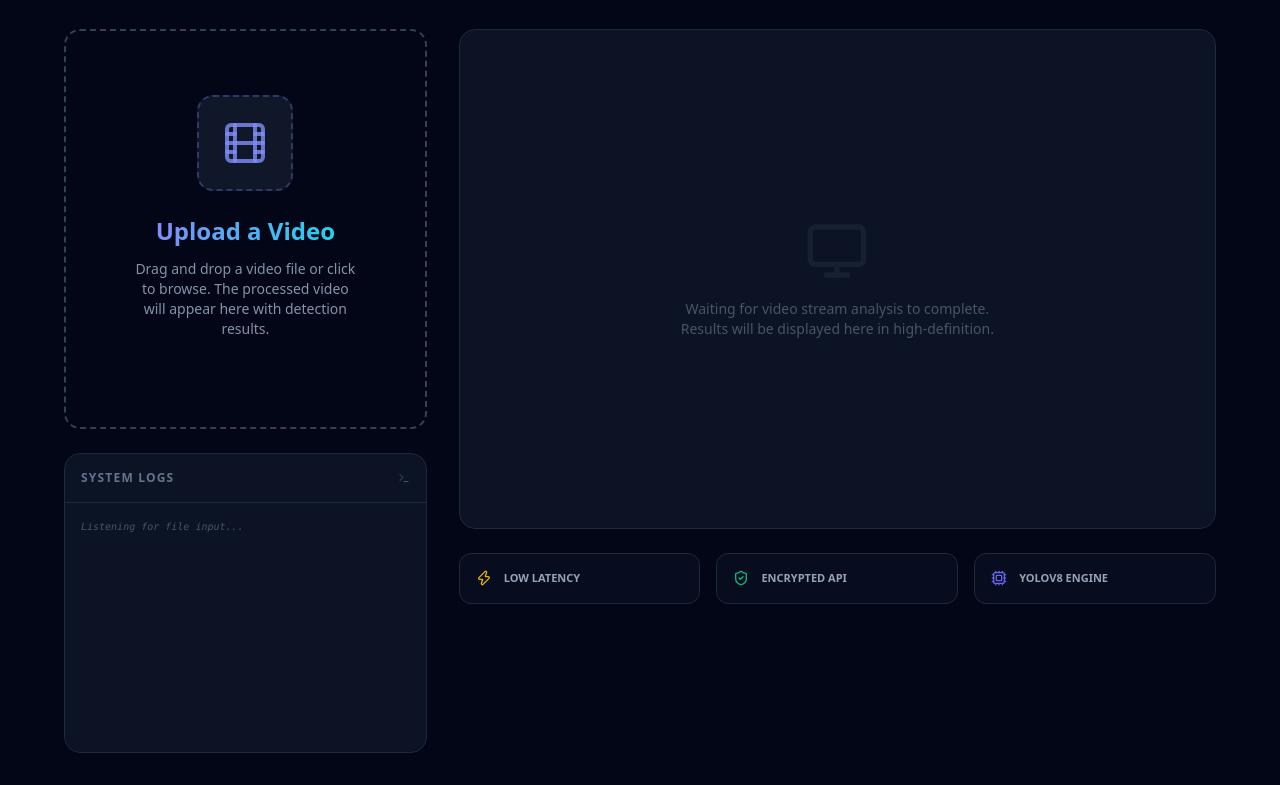
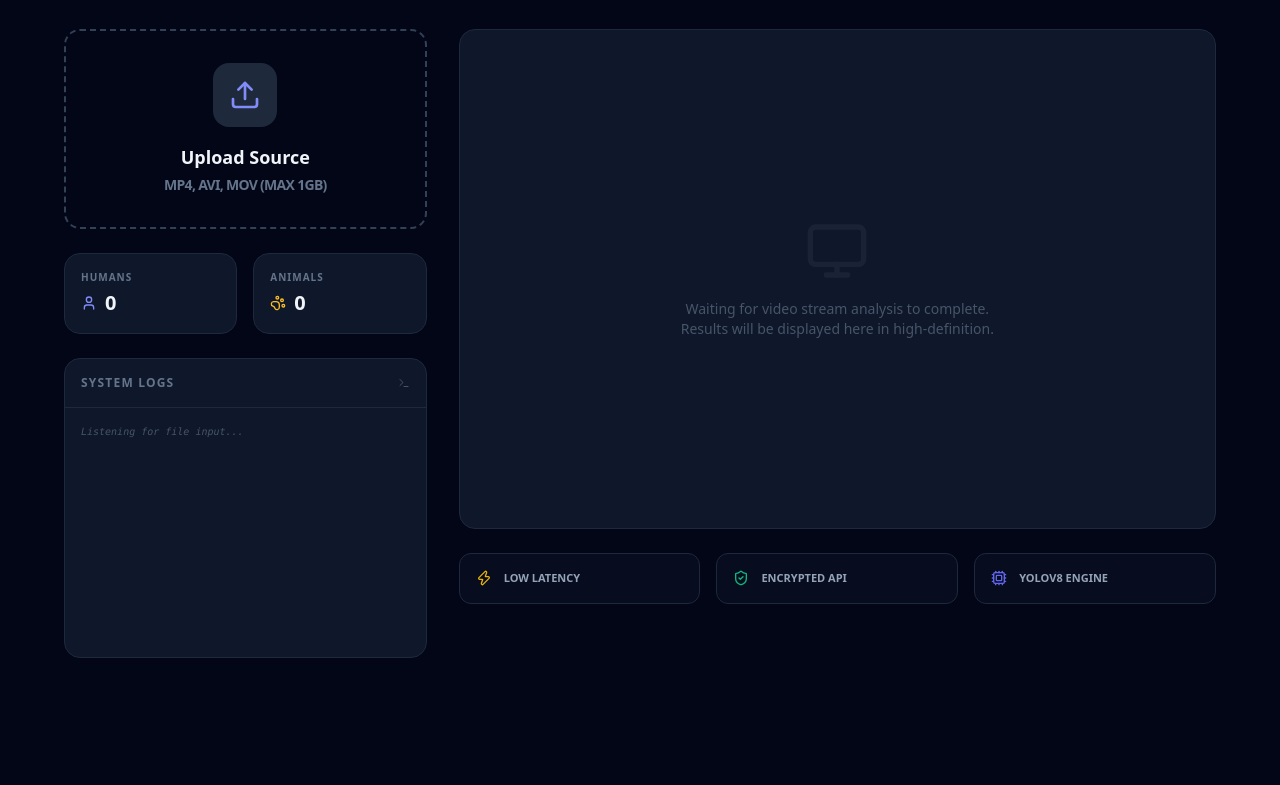
Before and after one commit to Saumik17rkl/Animal_Human_CV_Detection, a plain HTML site: page template/index.html in a window 1280 px wide. Shown: the part 103-888 px from the top of the page. After the commit the page ends 800 px from the top, so only its background shows below. Drawn offline with nearby package versions, Linux system fonts and the light colour scheme.

Commit message:
Update requirements.txt and clean up project files

```diff
--- a/template/index.html
+++ b/template/index.html
@@ -66,13 +66,15 @@
                 <div id="dropzone" class="relative overflow-hidden rounded-2xl border-2 border-dashed border-slate-700 hover:border-indigo-500 hover:bg-slate-900/50 transition-all duration-300 p-8 text-center cursor-pointer">
                     <input type="file" id="file-input" class="hidden" accept="video/*">
 
-                    <!-- Empty/Idle State -->
-                    <div id="display-idle" class="flex-1 flex flex-col items-center justify-center p-8 text-center">
-                        <div class="w-24 h-24 bg-slate-800/50 rounded-2xl flex items-center justify-center text-indigo-400/80 mb-6 border-2 border-dashed border-indigo-400/30">
-                            <i data-lucide="film" class="w-12 h-12"></i>
+                    <!-- Idle State -->
+                    <div id="idle-ui" class="space-y-4">
+                        <div class="mx-auto w-16 h-16 bg-slate-800 rounded-2xl flex items-center justify-center text-indigo-400">
+                            <i data-lucide="upload" class="w-8 h-8"></i>
                         </div>
-                        <h3 class="text-2xl font-bold mb-3 bg-gradient-to-r from-indigo-400 to-cyan-400 bg-clip-text text-transparent">Upload a Video</h3>
-                        <p class="text-slate-400/90 max-w-md mx-auto mb-6 text-sm">Drag and drop a video file or click to browse. The processed video will appear here with detection results.</p>
+                        <div>
+                            <h3 class="font-semibold text-lg">Upload Source</h3>
+                            <p class="text-sm text-slate-500 mt-1 uppercase tracking-tighter font-bold">MP4, AVI, MOV (MAX 1GB)</p>
+                        </div>
                     </div>
 
                     <!-- Active State (Progress) -->
@@ -87,8 +89,26 @@
                     </div>
                 </div>
 
+                <!-- Detection Stats (Updated Live from Backend) -->
+                <div class="grid grid-cols-2 gap-4">
+                    <div class="p-4 rounded-2xl bg-slate-900 border border-slate-800">
+                        <p class="text-[10px] font-bold text-slate-500 uppercase tracking-widest mb-1">Humans</p>
+                        <div class="flex items-center gap-2">
+                            <i data-lucide="user" class="w-4 h-4 text-indigo-400"></i>
+                            <span id="stat-humans" class="text-xl font-bold">0</span>
+                        </div>
+                    </div>
+                    <div class="p-4 rounded-2xl bg-slate-900 border border-slate-800">
+                        <p class="text-[10px] font-bold text-slate-500 uppercase tracking-widest mb-1">Animals</p>
+                        <div class="flex items-center gap-2">
+                            <i data-lucide="paw-print" class="w-4 h-4 text-amber-400"></i>
+                            <span id="stat-animals" class="text-xl font-bold">0</span>
+                        </div>
+                    </div>
+                </div>
+
                 <!-- Activity Logs -->
-                <div class="bg-slate-900/80 rounded-2xl border border-slate-800 flex flex-col h-[300px] backdrop-blur-sm">
+                <div class="bg-slate-900 rounded-2xl border border-slate-800 flex flex-col h-[300px]">
                     <div class="p-4 border-b border-slate-800 flex items-center justify-between">
                         <h3 class="text-xs font-bold uppercase tracking-widest text-slate-500">System Logs</h3>
                         <i data-lucide="terminal" class="w-3 h-3 text-slate-600"></i>
@@ -102,7 +122,7 @@
             <!-- Right Column: Video Preview & Results (8 cols) -->
             <div class="lg:col-span-8 space-y-6">
 
-                <div id="result-view" class="bg-slate-900/80 rounded-2xl border border-slate-800 overflow-hidden min-h-[500px] flex flex-col relative backdrop-blur-sm">
+                <div id="result-view" class="bg-slate-900 rounded-2xl border border-slate-800 overflow-hidden min-h-[500px] flex flex-col relative">
 
                     <!-- Empty/Idle State -->
                     <div id="display-idle" class="flex-1 flex flex-col items-center justify-center text-slate-600 p-12 text-center">
```
Also changed, not shown: requirements-deploy.txt (deleted), requirements-web.txt (deleted), requirements.txt, runtime.txt (added), 3 other files.
